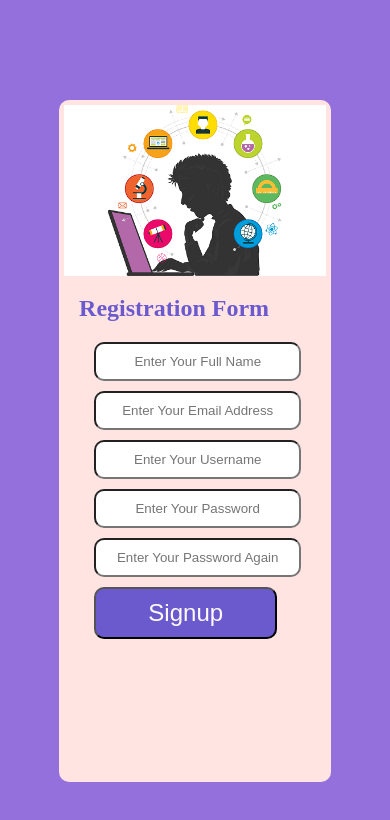
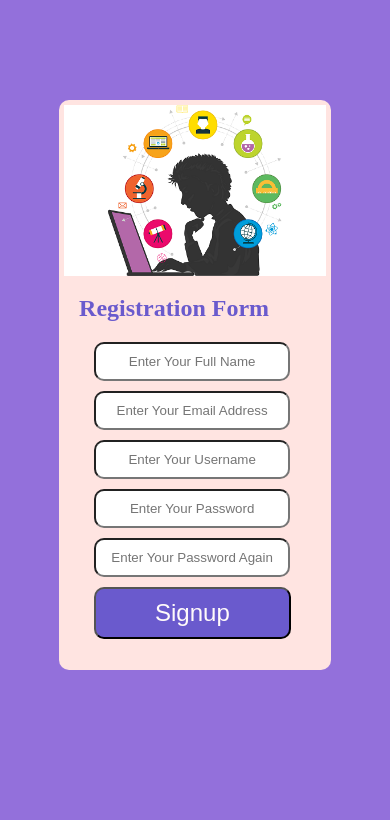
Before and after one commit to rolteame/tiidelab, a plain HTML site: page index.html in a window 390 px wide. Drawn offline with Linux system fonts and the light colour scheme.

Commit message:
changes to mobile responsivenes

```diff
--- a/css/style.css
+++ b/css/style.css
@@ -21,6 +21,7 @@ body {
     width: 50%;
     float: left;
 }
+
 input {
     width: 80%;
     padding: 10px;
@@ -45,22 +46,26 @@ h3 {
 }
 @media screen and (max-width: 800px) {
     .regSection {
-        height: 42em;
+        height: 35em;
     }
-    .regFormSection h3 {
+    h3 {
         font-size: 24px;
     }
-    .regFormSection input {
+    input {
         width: 70%;
+        padding: 10px;
         text-align: center;
         margin-left: 30px;
     }
     .submit {
         background-color: slateblue;
-        width: 100%;
+        width: 80%!important;
         color: snow;
         font-size: 24px;
         margin-left: 30px;
+    }
+    form {
+        margin-right: 1em;
     }
     .regImageSection, .regFormSection {
         width: 100%;
--- a/js/script.js
+++ b/js/script.js
@@ -34,11 +34,7 @@ let processForm = (event) => {
         }).then((data) => {
             alert('Congrats');
         });
-<<<<<<< HEAD
-        document.querySelector('form').reset();
-=======
         document.queryselector('form').reset();
->>>>>>> 4eeceb05fe85f4fd08ce8c3e7734debd49904ffb
     }
 }
 
```
